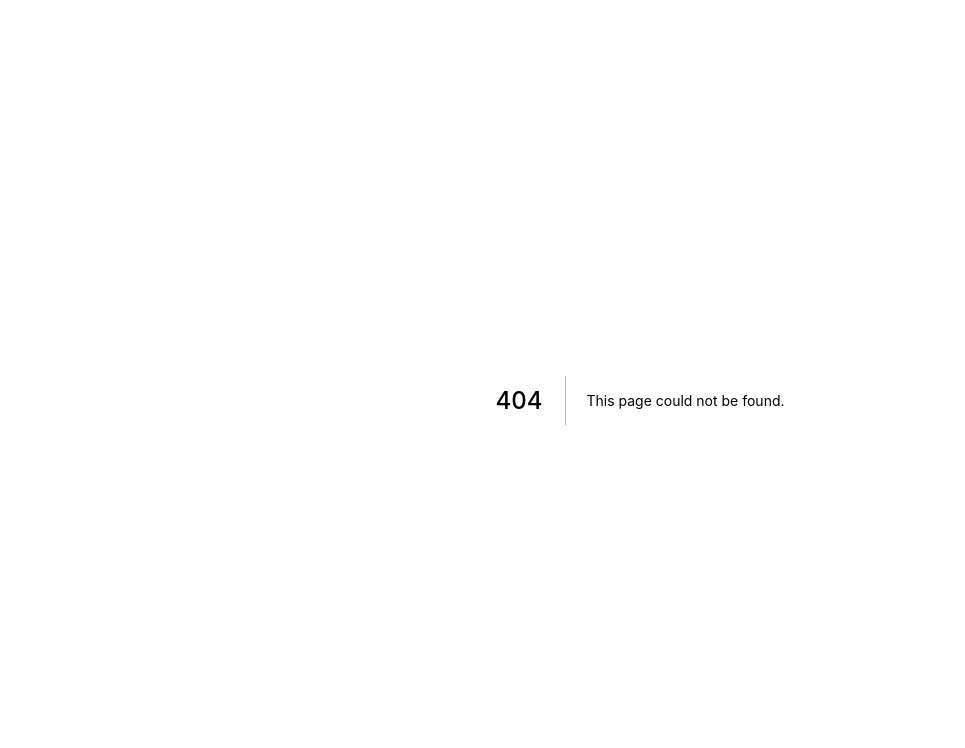
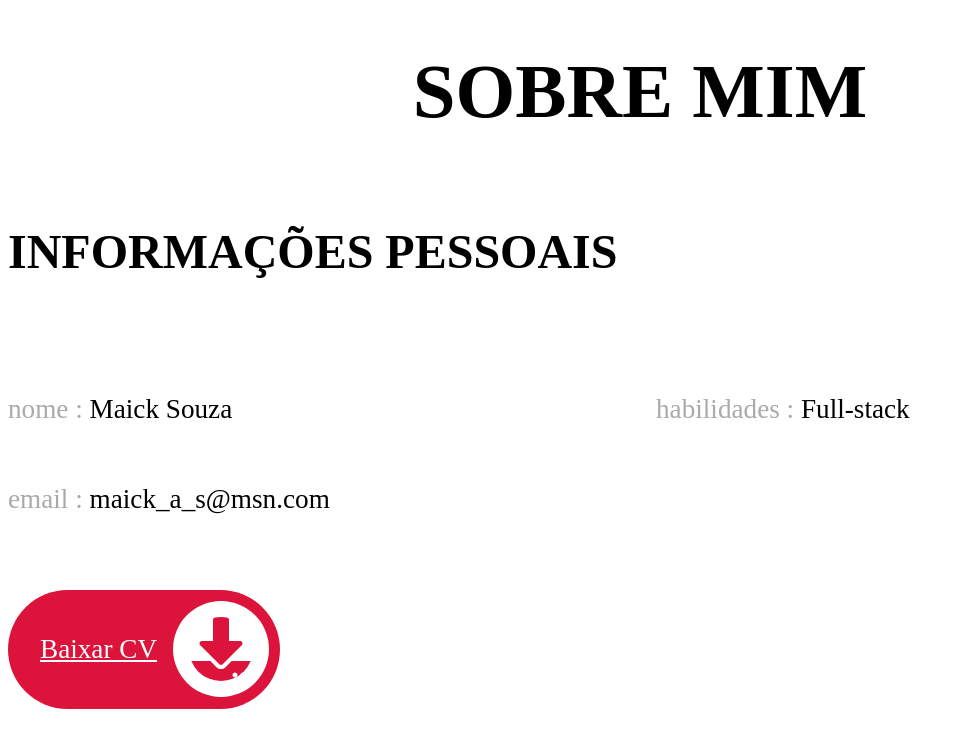
Before and after one commit to NearMaick/NearMaickBlog3.1, a Next.js app: page /about in a window 1280 px wide. Before the commit this address had no page. Shown: the top 748 px of the page, without its empty margins (0-965 px from the left). Built offline with nearby package versions, Linux system fonts and the light colour scheme.

Commit message:
styles(web): About #1

```diff
--- /dev/null
+++ b/src/components/Heading.tsx
@@ -0,0 +1,14 @@
+import styles from "../styles/components/heading.styles.module.scss";
+
+type HeadingProps = {
+  title: string;
+  subtitle?: string;
+};
+
+export function Heading({ title, subtitle }: HeadingProps) {
+  return (
+    <h1 className={styles.heading}>
+      {title} <span>{subtitle}</span>
+    </h1>
+  );
+}
--- /dev/null
+++ b/src/components/about/InfoCard.tsx
@@ -0,0 +1,28 @@
+import { FaDownload } from "react-icons/fa";
+
+import styles from "../../styles/components/about/info-card.styles.module.scss";
+import { LinkButton } from "../LinkButton";
+
+export function InfoCard() {
+  return (
+    <div className={styles.infoContainer}>
+      <h1>informações pessoais</h1>
+      <div className={styles.boxContainer}>
+        <div>
+          <h3>
+            <span>nome : </span>Maick Souza
+          </h3>
+          <h3>
+            <span>email : </span>maick_a_s@msn.com
+          </h3>
+        </div>
+        <div>
+          <h3>
+            <span>habilidades : </span>Full-stack
+          </h3>
+        </div>
+      </div>
+      <LinkButton link='/' description='Baixar CV' icon={FaDownload} />
+    </div>
+  );
+}
--- /dev/null
+++ b/src/pages/about.tsx
@@ -0,0 +1,30 @@
+import { NextPage } from "next";
+import Head from "next/head";
+import { InfoCard } from "../components/about/InfoCard";
+
+import { Heading } from "../components/Heading";
+
+import styles from "../styles/pages/About.module.scss";
+
+const About: NextPage = () => {
+  return (
+    <>
+      <Head>
+        <title>nearmaick.dev.br | Sobre</title>
+        <meta name='description' content='Sobre mim... | blog' />
+        <link rel='icon' href='/favicon.ico' />
+      </Head>
+
+      <section>
+        <Heading title='sobre' subtitle='mim' />
+        <div className={styles.row}>
+          <InfoCard />
+        </div>
+      </section>
+      <section></section>
+      <section></section>
+    </>
+  );
+};
+
+export default About;
--- /dev/null
+++ b/src/styles/components/about/info-card.styles.module.scss
@@ -0,0 +1,34 @@
+@import "../../colors";
+
+.infoContainer {
+  flex: 1 1 42rem;
+
+  h1 {
+    font-size: 3rem;
+    text-transform: uppercase;
+    padding-bottom: 1rem;
+  }
+}
+
+.boxContainer {
+  padding: 1rem 0;
+  display: flex;
+  flex-wrap: wrap;
+  gap: 2rem;
+
+  div {
+    flex: 1 1 20rem;
+  }
+
+  h3 {
+    font-size: 1.7rem;
+    padding: 1rem 0;
+    font-weight: normal;
+    text-transform: none;
+
+    span {
+      color: $gray-100;
+      font-weight: 300;
+    }
+  }
+}
--- /dev/null
+++ b/src/styles/components/heading.styles.module.scss
@@ -0,0 +1,15 @@
+.heading {
+  text-align: center;
+  text-transform: uppercase;
+  font-size: 6vw;
+  margin: 3rem 0 3rem;
+
+  span {
+    text-transform: uppercase;
+    color: var(--red-800);
+  }
+
+  @media (max-width: 768px) {
+    font-size: 10vw;
+  }
+}
--- /dev/null
+++ b/src/styles/pages/About.module.scss
@@ -0,0 +1,5 @@
+.row {
+  display: flex;
+  flex-wrap: wrap;
+  gap: 2rem;
+}
```
